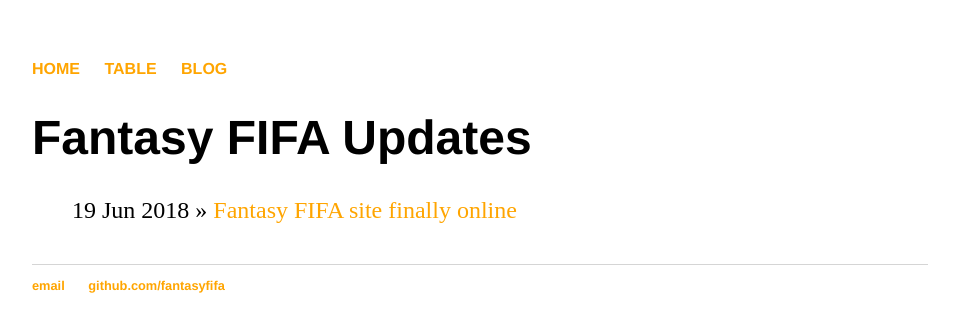
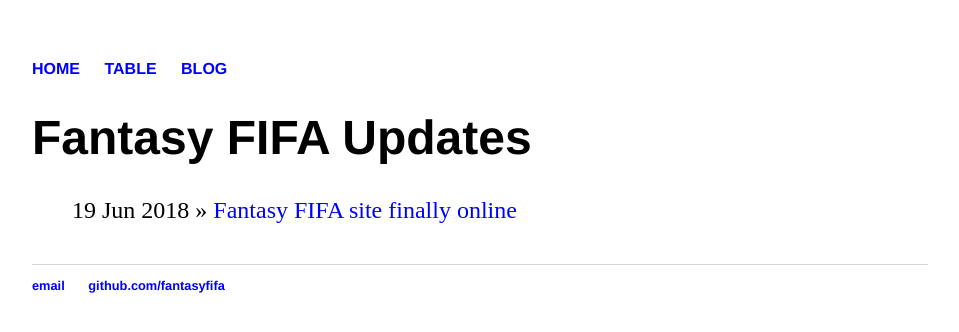
Before and after one commit to fantasyeuro/fantasyeuro.github.io, a Jekyll site: the page built from blog/index.html, in a window 1280 px wide. Shown: the top 332 px of the page, without its empty margins (160-1119 px from the left). Built offline with Jekyll 4.4.1, drawn with Linux system fonts in a browser that asks for light colours.

Commit message:
Update main.css

```diff
--- a/css/main.css
+++ b/css/main.css
@@ -15,7 +15,7 @@
 }
 a {
     text-decoration: none;
-    color: orange;
+    color: blue;
 }
 h1 {
     font-size: 3em;
@@ -27,7 +27,7 @@
     color: white;
 }
 h2{
-    color: orange;
+    color: blue;
 }
 footer {
     border-top: 1px solid #d5d5d5;
```
